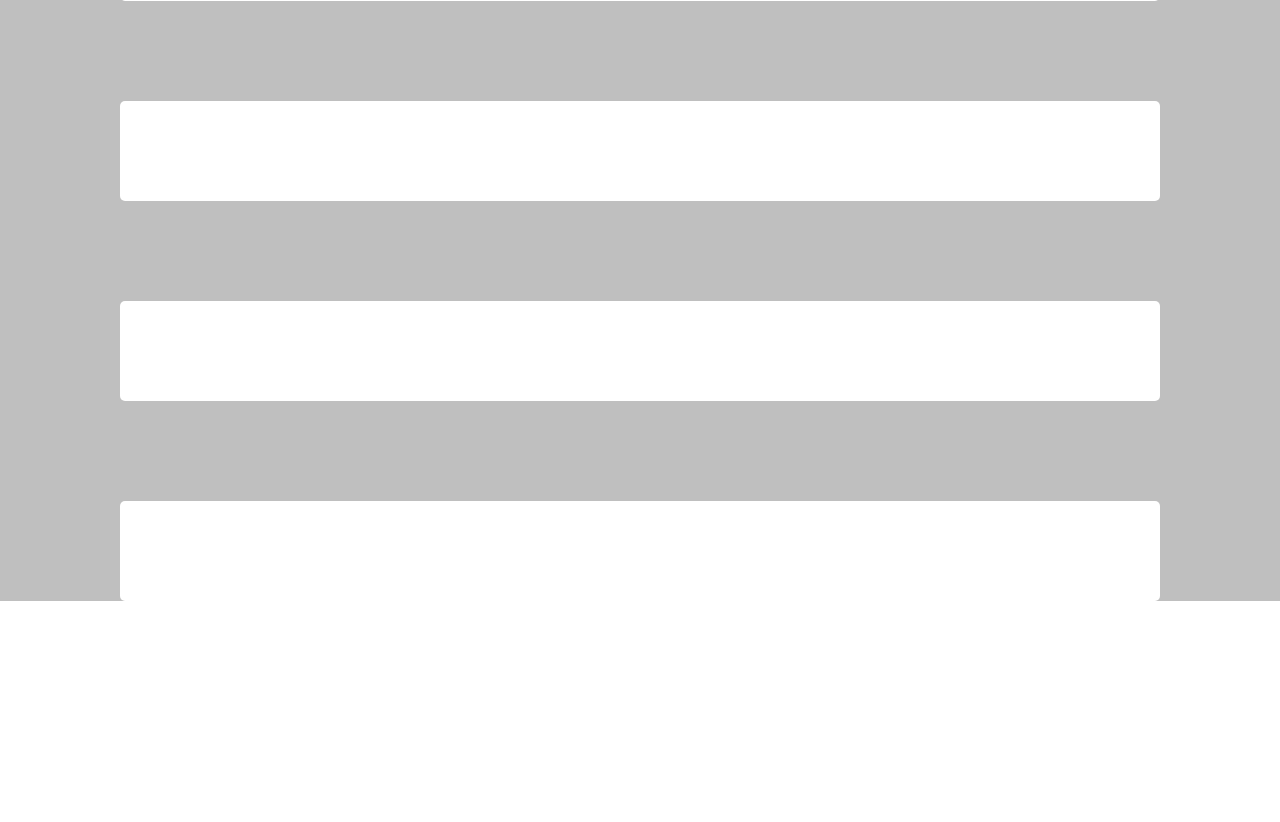
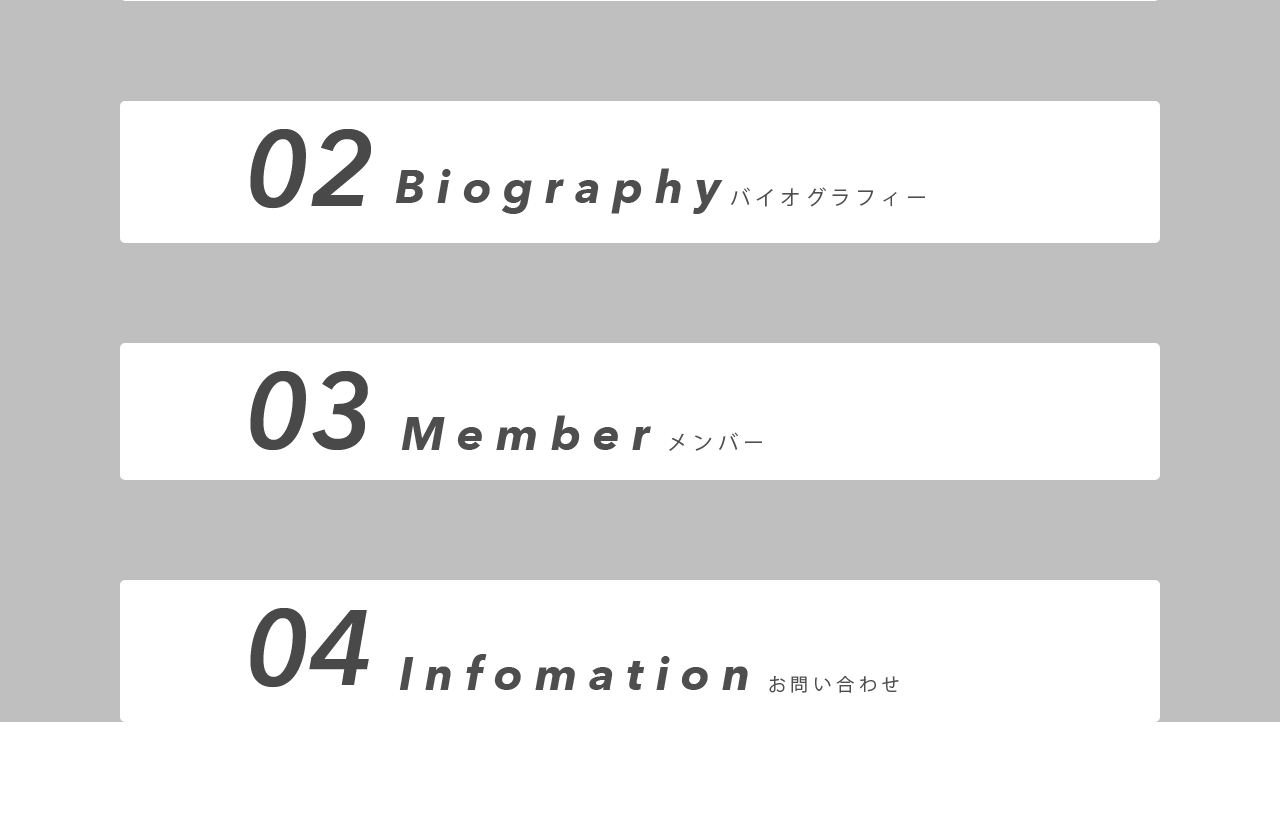
Before and after one commit to ayafujiaya/shibuhouse_new_web, a PHP site: page / in a window 1280 px wide. Shown: the part 1400-2222 px from the top of the page. Before the commit the page ends 2001 px from the top, so only its background shows below. Run offline with PHP 8.4, Linux system fonts and the light colour scheme; some libraries are stand-ins or nearby versions.

Commit message:
add another images

```diff
--- a/index.php
+++ b/index.php
@@ -50,18 +50,23 @@
 					<img style="margin:0 auto; display: block;" src="./img/hatena_midashi.png">
 					<img style="margin:0 auto; display: block;" src="./img/about_midahsi.png">
 					</div><!-- .inner_midashi -->
+				</div><!-- #what -->
 
-				</div><!-- #what -->
 				<div id="bio" class="midashi">
-					<div class="inner_midashi">
+					<div style="padding-top:28px; padding-bottom:26px;" class="inner_midashi">
+						<img src="./img/bio_midashi.png">
+					</div>
+					<div class="midashi_text">
 					</div>
 				</div><!-- #bio -->
 				<div id="member" class="midashi">
-					<div class="inner_midashi">
+					<div style="padding-top:28px; padding-bottom:26px;" class="inner_midashi">
+						<img src="./img/member_midashi.png">
 					</div>
 				</div><!-- member -->
 				<div id="information" class="midashi">
-					<div class="inner_midashi">
+					<div style="padding-top:28px; padding-bottom:26px;" class="inner_midashi">
+						<img src="./img/information.png">
 					</div>
 				</div><!-- #information -->
 			</div><!-- #content -->
```
